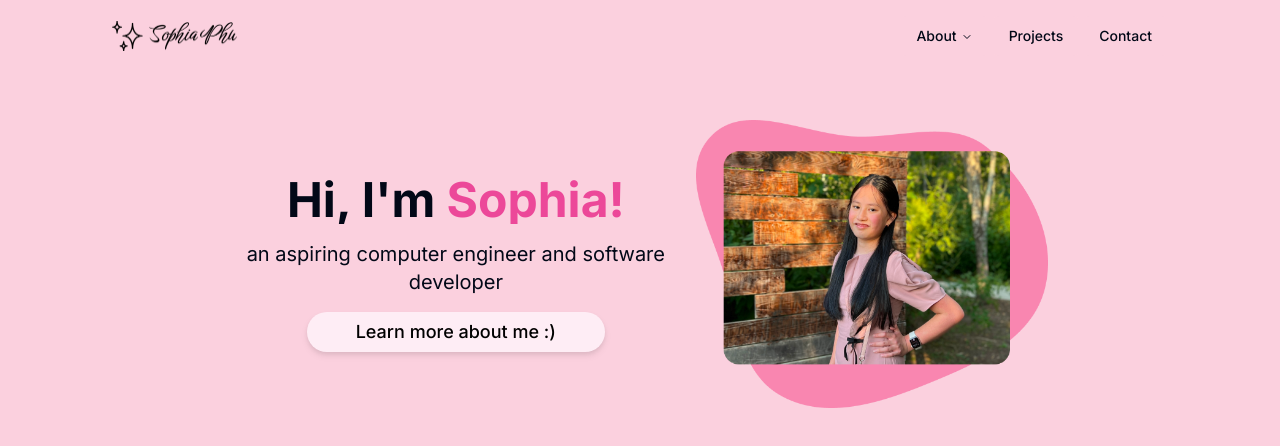
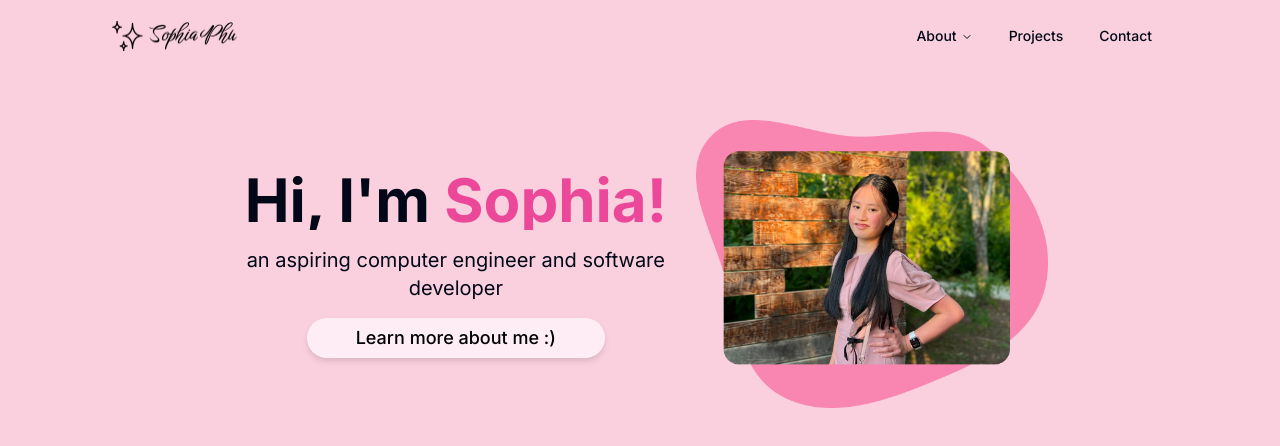
Before and after one commit to sophiaaphu/sophia-personal-website, a Next.js app in the folder sophia-personal-website/: page / in a window 1280 px wide. Shown: the top 446 px of the page. Built offline with nearby package versions, Linux system fonts and the light colour scheme.

Commit message:
modified fontsize of hi i'm sophia

```diff
--- a/sophia-personal-website/src/app/page.tsx
+++ b/sophia-personal-website/src/app/page.tsx
@@ -9,7 +9,7 @@ export default function Home() {
       <Header />
       <div className="flex flex-col lg:flex-row items-center justify-between w-3/4 gap-4">
         <div className="text-center">
-          <h1 className="animate-typing overflow-hidden whitespace-nowrap font-bold text-4xl md:text-5xl">
+          <h1 className="animate-typing overflow-hidden whitespace-nowrap font-bold text-4xl md:text-6xl">
             Hi, I'm <span className="text-pink-500">Sophia</span><span className="text-pink-500">!</span>
           </h1>
           <p className="mt-4 md:text-xl">
```
Also changed, not shown: sophia-personal-website/src/components/footer.tsx (+10 -0 lines).
